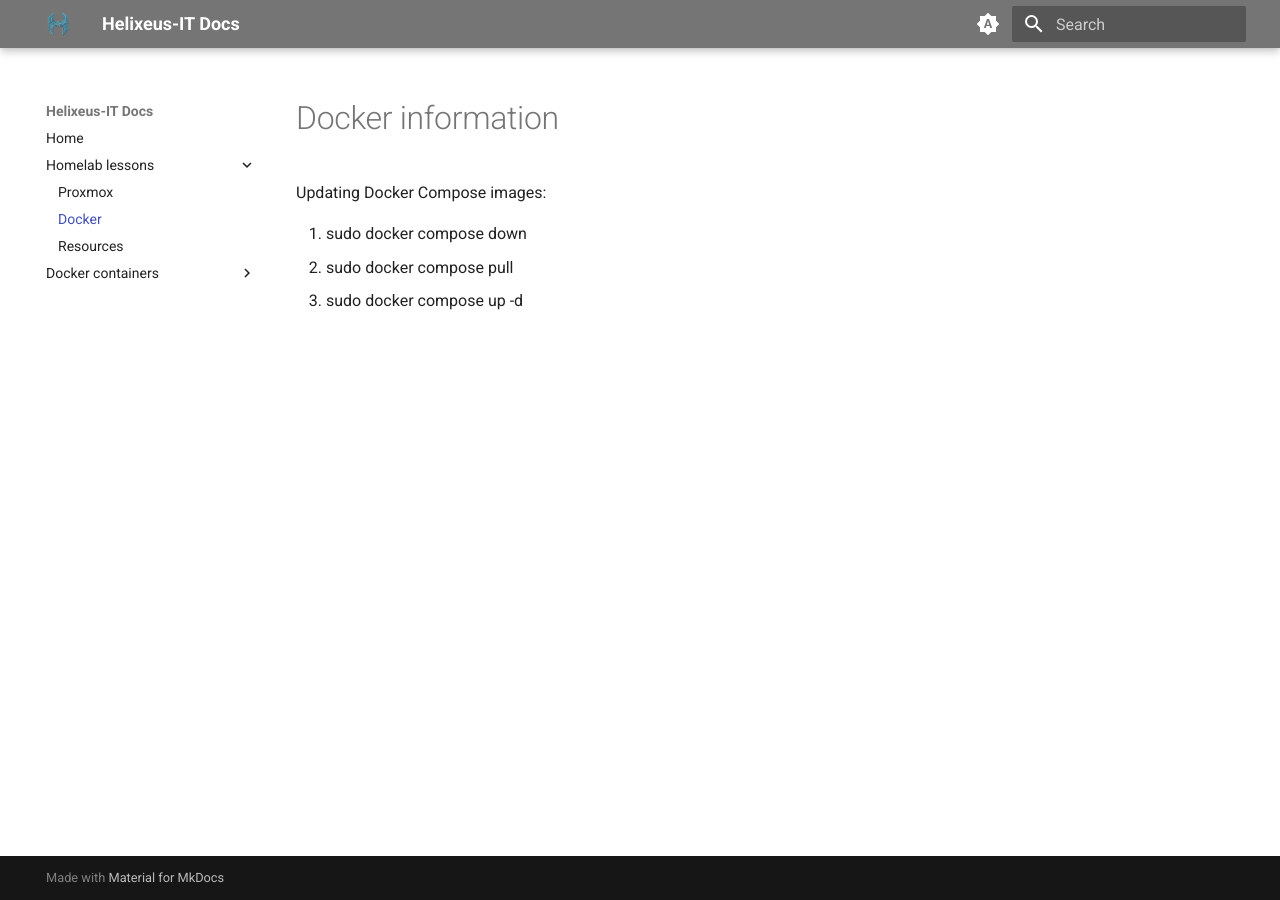
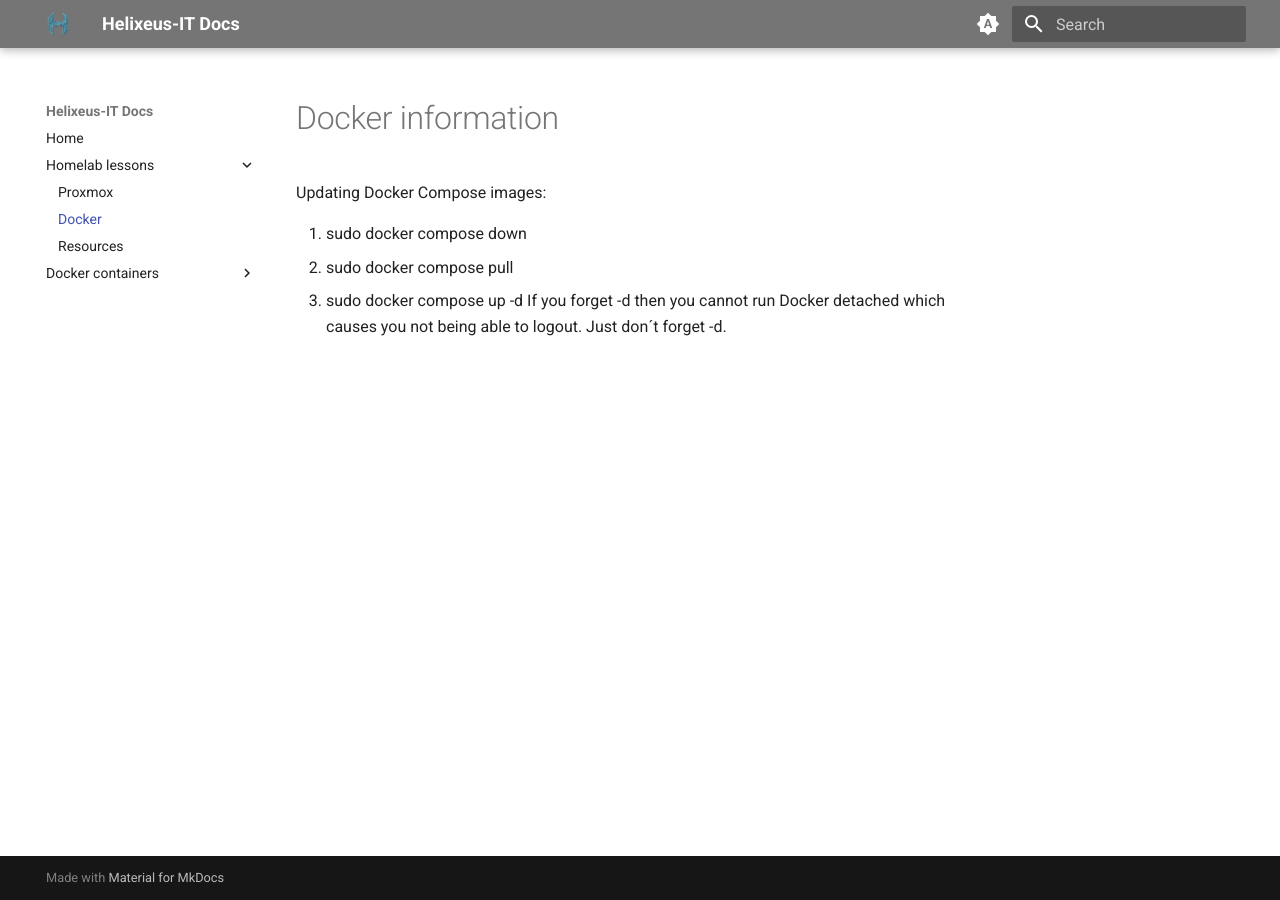
Before and after one commit to JustHelixia/mkdocs, an MkDocs documentation site: the page built from docs/docker.md, in a window 1280 px wide. Built offline with MkDocs 1.6.1 and Material for MkDocs 9.7.7, drawn with Linux system fonts in a browser that asks for light colours.

Commit message:
Added explanation when not using -d in docker compose up -d

```diff
--- a/docs/docker.md
+++ b/docs/docker.md
@@ -5,3 +5,4 @@ Updating Docker Compose images:
 1. sudo docker compose down
 2. sudo docker compose pull
 3. sudo docker compose up -d
+If you forget -d then you cannot run Docker detached which causes you not being able to logout. Just don´t forget -d.
```
